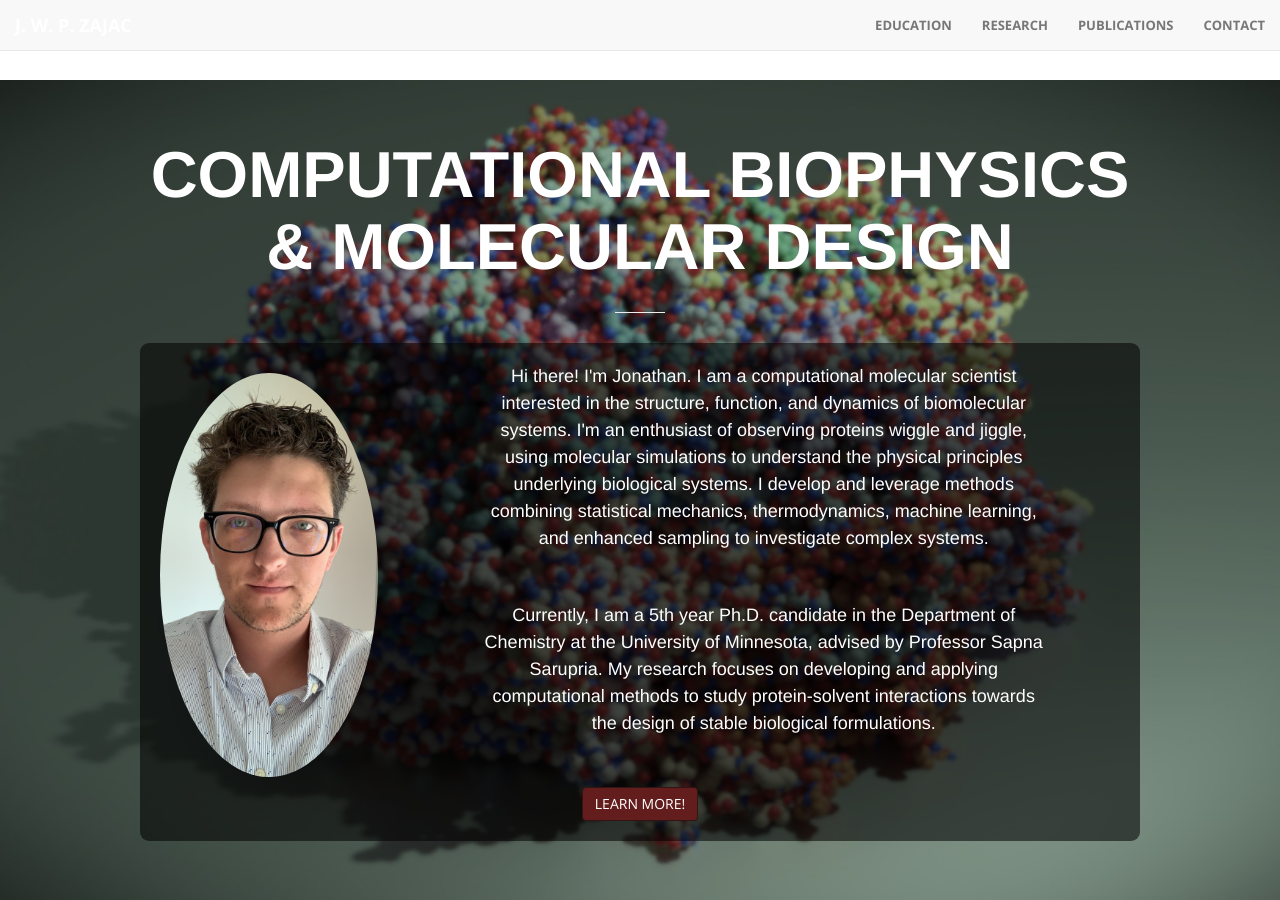
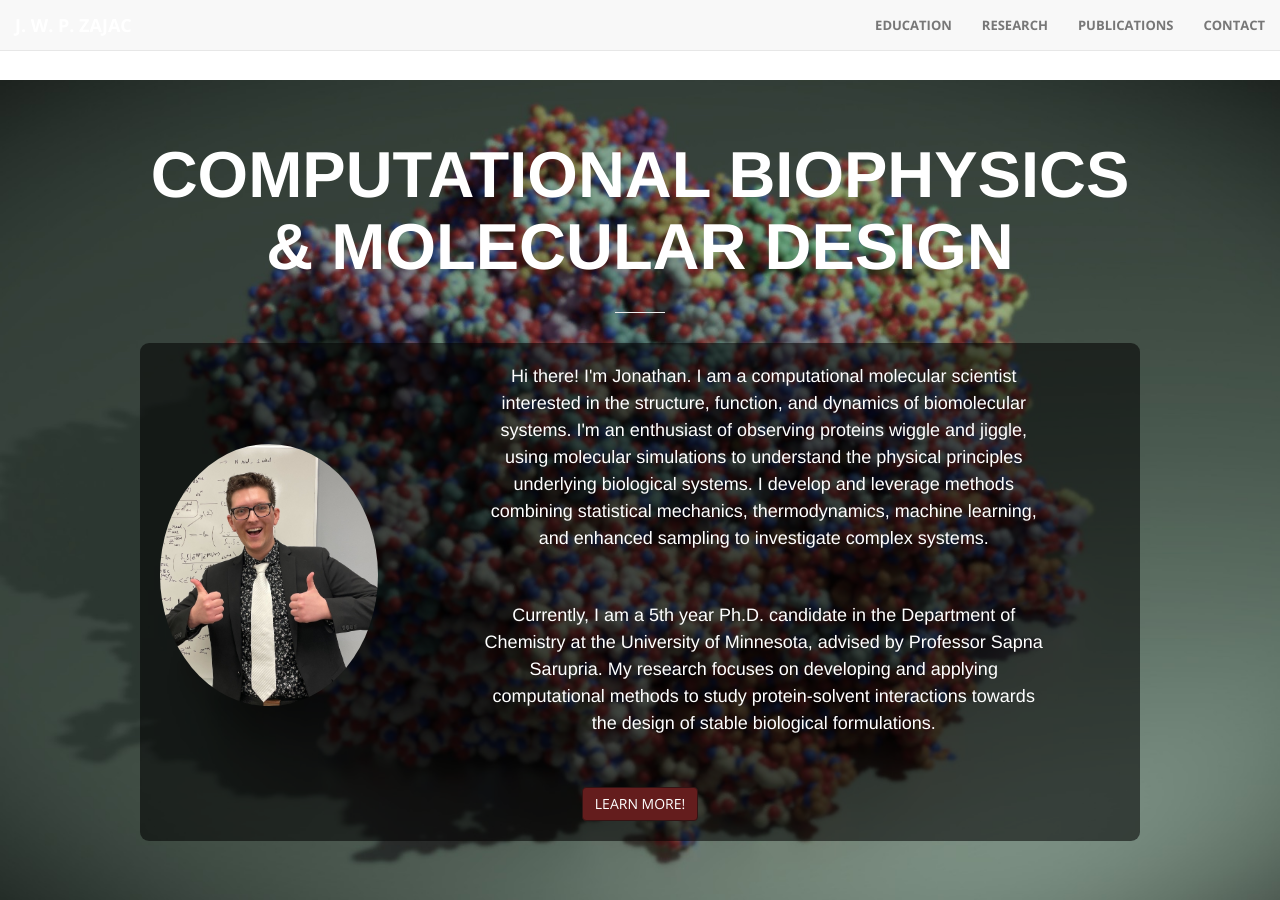
Before and after one commit to Jonathan-Zajac/Jonathan-Zajac.github.io, a Jekyll site: the page built from index.html, in a window 1280 px wide and 900 px high. Built offline with Jekyll 4.4.1, drawn with Linux system fonts in a browser that asks for light colours.

Commit message:
change portrait

```diff
--- a/_includes/header.html
+++ b/_includes/header.html
@@ -73,7 +73,7 @@
             <div class="overlay-box">
                 <div class="row">
                     <div class="col-sm-3">
-                        <img src="img/portrait.jpg" alt="Jonathan Zajac portrait">
+                        <img src="img/portrait2.jpg" alt="Jonathan Zajac portrait">
                     </div>
 
                     <div class="col-sm-9">
```
